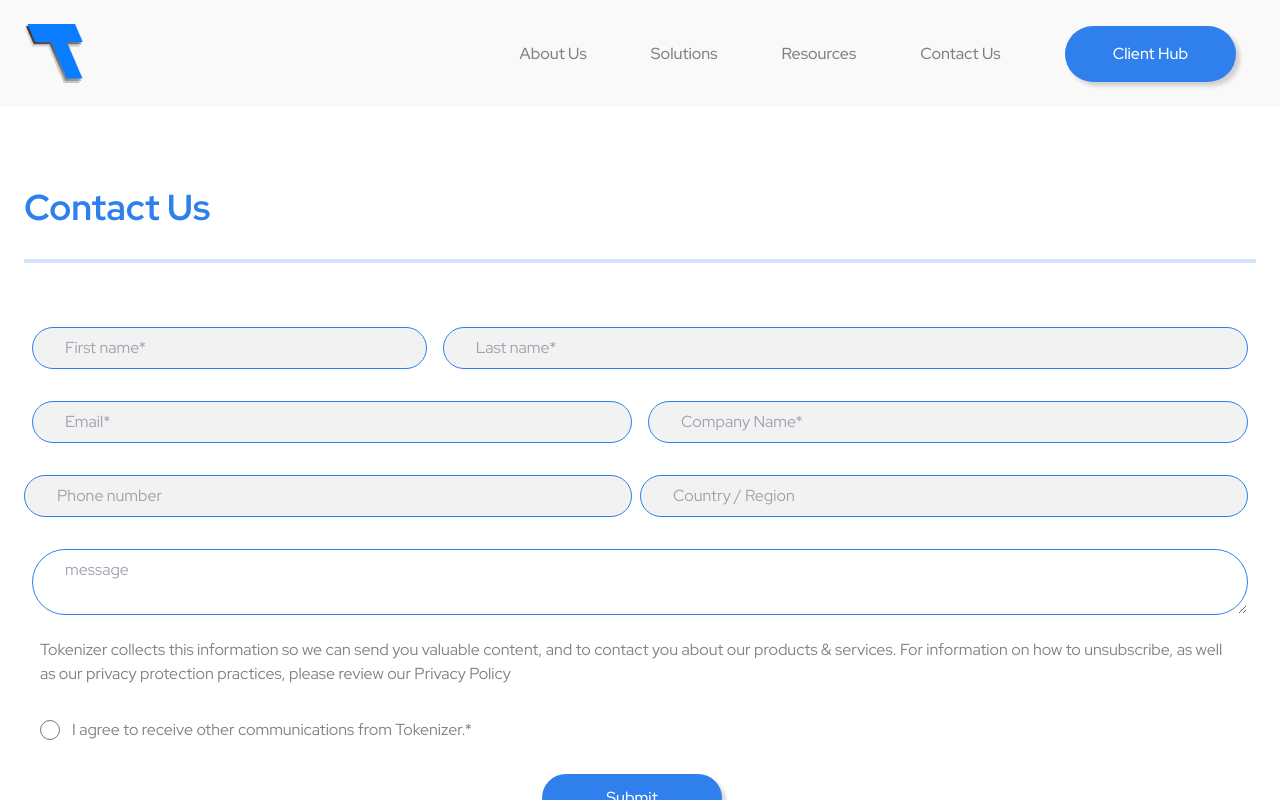
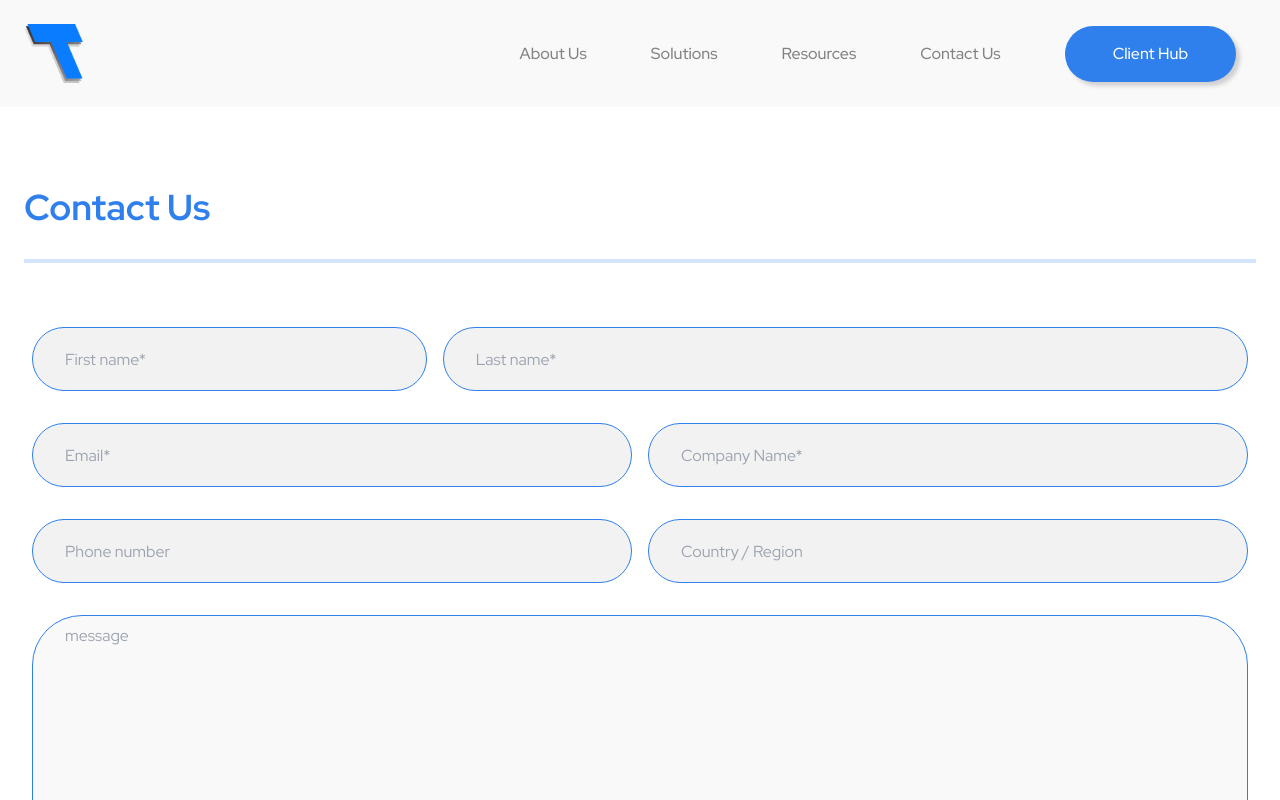
Before and after one commit to gsofter/tokn-next-website, a Next.js app: page /contactus in a window 1280 px wide. Shown: the top 800 px of the page. Built offline with nearby package versions, Linux system fonts and the light colour scheme.

Commit message:
update contactus fix styles

```diff
--- a/components/TeamMember.js
+++ b/components/TeamMember.js
@@ -7,7 +7,7 @@ export default function TeamMember({
   contact,
 }) {
   return (
-    <div className="flex items-center justify-center md:justify-start">
+    <div className="flex items-start justify-start md:justify-start">
       <div className="flex flex-col items-start">
         <img src={photoSrc} alt={firstName + lastName} />
         <p className="text-primary text-xl font-semibold uppercase mt-4">
--- a/components/footer.js
+++ b/components/footer.js
@@ -94,8 +94,8 @@ export default function Footer() {
                   placeholder="Email"
                 />
                 <button
-                  className="btn-primary text-base py-2 shadow-none h-full ml-0 mt-4 md:mt-0 md:ml-4 w-full md:w-1/4"
-                  type="submit"
+                  className="btn-primary text-base py-2 shadow-none h-full ml-0 mt-4 md:mt-0 md:ml-4 w-full md:w-1/4 outline-none focus:outline-none"
+                  // type="submit"
                 >
                   Submit
                 </button>
--- a/css/index.css
+++ b/css/index.css
@@ -5,9 +5,12 @@
 @tailwind utilities;
 
 @layer base {
-  input,
+  input {
+    @apply rounded-full border border-primary text-base border-solid py-2 px-8;
+  }
+
   textarea {
-    @apply rounded-full border border-primary text-base border-solid py-2 px-8;
+    @apply border border-primary text-base border-solid py-2 px-8;
   }
 
   p,
@@ -15,14 +18,19 @@
     @apply text-secondary;
   }
 
+  input,
+  textarea {
+    @apply outline-none;
+  }
+
   button {
-    @apply rounded-full py-4 px-12 bg-button-primary text-white;
+    @apply rounded-full py-4 px-12 bg-button-primary text-white focus:outline-none;
   }
 }
 
 @layer components {
   .btn-primary {
-    @apply rounded-full py-4 px-12 bg-button-primary hover:bg-button-hover text-white text-center shadow-primary;
+    @apply rounded-full py-4 px-12 bg-button-primary hover:bg-button-hover text-white text-center shadow-primary outline-none;
   }
 
   .btn-secondary {
--- a/pages/about/members.js
+++ b/pages/about/members.js
@@ -120,12 +120,6 @@ const members = [
     photoSrc: `${__dirname}images/members/members/sam_mokhtari.png`,
   },
   {
-    firstName: 'sean',
-    lastName: 'malatesta',
-    role: 'Director of Business <br /> development',
-    photoSrc: `${__dirname}images/members/members/sean_malatesta.png`,
-  },
-  {
     firstName: 'zafer',
     lastName: 'egri',
     role: 'Director of Business <br /> development',
@@ -184,12 +178,6 @@ const members = [
     lastName: 'ionut',
     role: 'Full Stack Developer',
     photoSrc: `${__dirname}images/members/members/adelin_ionut.png`,
-  },
-  {
-    firstName: 'akira',
-    lastName: 'ito',
-    role: 'Full Stack Developer',
-    photoSrc: `${__dirname}images/members/members/akira_ito.png`,
   },
   {
     firstName: 'benjamin',
--- a/pages/contactus/index.js
+++ b/pages/contactus/index.js
@@ -2,7 +2,7 @@ export default function ContactUsPage() {
   return (
     <>
       <div className="section-1">
-        <div className="w-full container">
+        <div className="w-full container max-w-7xl">
           <h3 className="section-title border-b-4 border-secondary pb-8">
             Contact Us
           </h3>
@@ -10,45 +10,51 @@ export default function ContactUsPage() {
             <div className="w-full flex flex-wrap justify-center items-center mt-8">
               <div className="w-full md:w-1/3 px-2">
                 <input
-                  className="bg-primary w-full "
+                  className="bg-primary w-full h-16"
                   placeholder="First name*"
                 />
               </div>
               <div className="w-full md:w-2/3 px-2">
                 <input
-                  className="bg-primary w-full "
+                  className="bg-primary w-full h-16"
                   placeholder="Last name*"
                 />
               </div>
             </div>
             <div className="w-full flex flex-wrap justify-center items-center mt-8">
               <div className="w-full md:w-1/2 px-2">
-                <input className="bg-primary w-full " placeholder="Email*" />
+                <input
+                  className="bg-primary w-full h-16"
+                  placeholder="Email*"
+                />
               </div>
               <div className="w-full md:w-1/2 px-2">
                 <input
-                  className="bg-primary w-full "
+                  className="bg-primary w-full h-16"
                   placeholder="Company Name*"
                 />
               </div>
             </div>
             <div className="w-full flex flex-wrap justify-center items-center mt-8">
-              <div className="w-full md:w-1/2 px-2 pl-0">
+              <div className="w-full md:w-1/2 px-2">
                 <input
-                  className="bg-primary w-full"
+                  className="bg-primary w-full h-16"
                   placeholder="Phone number"
                 />
               </div>
-              <div className="w-full md:w-1/2 px-2 pl-0">
+              <div className="w-full md:w-1/2 px-2 ">
                 <input
-                  className="bg-primary w-full "
+                  className="bg-primary w-full h-16"
                   placeholder="Country / Region"
                 />
               </div>
             </div>
             <div className="w-full flex flex-wrap justify-center items-center mt-8">
               <div className="w-full px-2">
-                <textarea className="w-full" placeholder="message" />
+                <textarea
+                  className="w-full h-80 rounded-card-1 bg-secondary"
+                  placeholder="message"
+                />
               </div>
             </div>
             <div className="w-full inline-flex justify-center items-center p-4">
@@ -67,14 +73,14 @@ export default function ContactUsPage() {
                 value="term"
                 className="w-5 h-5"
               ></input>
-              <label for="term" className="ml-3">
+              <label htmlFor="term" className="ml-3">
                 I agree to receive other communications from Tokenizer.*
               </label>
             </div>
             <div className="w-full inline-flex justify-center items-center p-4 pl-0">
               <button
                 type="submit"
-                className="shadow-primary font-medium px-16 py-3"
+                className="btn-primary font-medium px-16 py-3 outline-none"
               >
                 Submit
               </button>
--- a/pages/good.js
+++ /dev/null
@@ -1,3 +0,0 @@
-export default function GoodPage(props) {
-  return <div> This is good page </div>;
-}
--- a/pages/index.js
+++ b/pages/index.js
@@ -80,7 +80,7 @@ export default function IndexPage() {
           <h3 className="text-3xl md:text-4xl font-bold text-primary text-center">
             Media Coverage
           </h3>
-          <div className="grid grid-cols-1 sm:grid-cols-2 md:grid-cols-4 gap-x-4 gap-y-8 justify-center items-center mt-4 md:mt-8">
+          <div className="grid grid-cols-1 sm:grid-cols-2 md:grid-cols-4 gap-x-4 gap-y-8 justify-center items-center mt-4 md:mt-20">
             <div className="flex items-center justify-center text-center">
               <img alt="COINTELEGRAPH" src="/images/m1.png" />
             </div>
@@ -111,7 +111,7 @@ export default function IndexPage() {
       </div>
 
       {/* Begin new section; Industry Recognition */}
-      <div className="flex flex-col items-center justify-center bg-secondary px-6 py-10 md:py-20">
+      {/* <div className="flex flex-col items-center justify-center bg-secondary px-6 py-10 md:py-20">
         <div className="flex flex-col items-center justify-center text-secondary container px-0 md:px-20">
           <h3 className="text-3xl md:text-4xl font-bold text-primary text-center">
             Industry Recognition
@@ -127,9 +127,10 @@ export default function IndexPage() {
             - Andy Strott, Resolute U.S. Real Estate Fund I
           </p>
         </div>
-      </div>
+      </div> */}
+
       {/* Begin new section; Latest on Tokenizer */}
-      <div className="flex flex-col items-center justify-center bg-white py-10 md:py-32 px-6">
+      <div className="flex flex-col items-center justify-center bg-secondary py-10 md:py-32 px-6">
         <div className="flex flex-col items-center justify-center text-secondary container">
           <h3 className="text-3xl md:text-4xl font-bold text-primary text-center">
             Latest on Tokenizer
--- a/pages/resources/faq.js
+++ b/pages/resources/faq.js
@@ -55,7 +55,7 @@ export default function OurNetworkPage() {
   return (
     <>
       <div className="section-1">
-        <div className="w-full container">
+        <div className="w-full container max-w-7xl">
           <h3 className="section-title border-b-4 border-secondary pb-8">
             Frequently Asked Questions
           </h3>
--- a/tailwind.config.js
+++ b/tailwind.config.js
@@ -69,6 +69,7 @@ module.exports = {
       },
       borderRadius: {
         card: '70px',
+        'card-1': '50px',
       },
     },
   },
```
Also changed, not shown: components/header.js (+8 -7 lines), pages/privacypolicy/index.js (+12 -7 lines).
